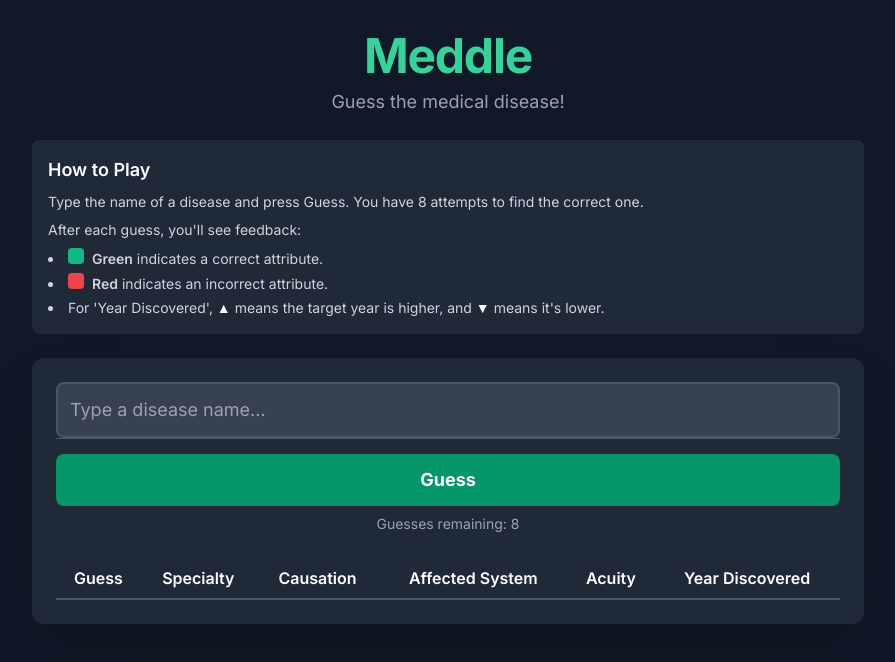
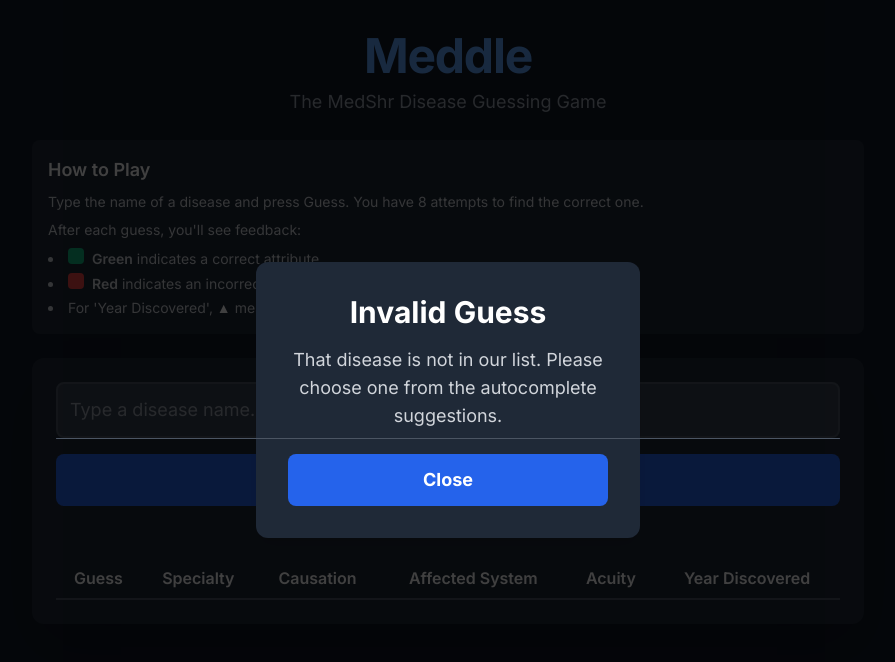
Before and after one commit to medshr/meddle-game, a plain HTML site: page index.html in a window 1280 px wide. Both pictures are taken after a click on the button "Guess". Shown: the whole page, without its empty margins (192-1087 px from the left). Drawn offline with nearby package versions, Linux system fonts and the light colour scheme.

Commit message:
Update index.html

```diff
--- a/index.html
+++ b/index.html
@@ -33,7 +33,7 @@
             background-color: #374151; /* gray-700 */
         }
         .autocomplete-active {
-            background-color: #4F46E5 !important; /* indigo-600 */
+            background-color: #3B82F6 !important; /* blue-500 */
             color: #ffffff;
         }
         .feedback-cell {
@@ -49,8 +49,8 @@
     <div class="container mx-auto p-4 md:p-8 max-w-4xl">
         <!-- Header -->
         <header class="text-center mb-6">
-            <h1 class="text-4xl md:text-5xl font-bold tracking-tight text-emerald-400">Meddle</h1>
-            <p class="text-lg text-gray-400 mt-2">Guess the medical disease!</p>
+            <h1 class="text-4xl md:text-5xl font-bold tracking-tight text-blue-400">Meddle</h1>
+            <p class="text-lg text-gray-400 mt-2">The MedShr Disease Guessing Game</p>
         </header>
 
         <!-- Game Instructions -->
@@ -69,10 +69,10 @@
         <main id="game-board" class="bg-gray-800 p-6 rounded-xl shadow-2xl">
             <!-- Input Form -->
             <div class="relative mb-4">
-                <input type="text" id="guess-input" placeholder="Type a disease name..." class="w-full bg-gray-700 border-2 border-gray-600 rounded-lg p-3 text-lg focus:outline-none focus:ring-2 focus:ring-emerald-500 focus:border-transparent transition">
+                <input type="text" id="guess-input" placeholder="Type a disease name..." class="w-full bg-gray-700 border-2 border-gray-600 rounded-lg p-3 text-lg focus:outline-none focus:ring-2 focus:ring-blue-500 focus:border-transparent transition">
                 <div id="autocomplete-list" class="autocomplete-items rounded-b-lg"></div>
             </div>
-            <button id="guess-button" class="w-full bg-emerald-600 hover:bg-emerald-700 text-white font-bold py-3 px-4 rounded-lg text-lg transition duration-300 ease-in-out transform hover:scale-105">Guess</button>
+            <button id="guess-button" class="w-full bg-blue-600 hover:bg-blue-700 text-white font-bold py-3 px-4 rounded-lg text-lg transition duration-300 ease-in-out transform hover:scale-105">Guess</button>
             <p class="text-center text-gray-400 mt-2 text-sm">Guesses remaining: <span id="guesses-left">8</span></p>
 
             <!-- Guesses Table -->
@@ -100,7 +100,7 @@
             <div class="bg-gray-800 rounded-xl p-8 text-center max-w-sm w-full shadow-lg transform transition-all scale-95 opacity-0" id="modal-content">
                 <h2 id="modal-title" class="text-3xl font-bold mb-4"></h2>
                 <p id="modal-body" class="text-lg text-gray-300 mb-6"></p>
-                <button id="play-again-button" class="w-full bg-emerald-600 hover:bg-emerald-700 text-white font-bold py-3 px-4 rounded-lg text-lg transition duration-300">Play Again</button>
+                <button id="play-again-button" class="w-full bg-blue-600 hover:bg-blue-700 text-white font-bold py-3 px-4 rounded-lg text-lg transition duration-300">Play Again</button>
             </div>
         </div>
 
@@ -122,7 +122,21 @@
             { name: "Epilepsy", specialty: "Neurology", causation: "Neurological", system: "Nervous", acuity: "Chronic", year: 1700 }, // Approximation
             { name: "Cystic Fibrosis", specialty: "Genetics", causation: "Genetic", system: "Respiratory", acuity: "Chronic", year: 1938 },
             { name: "Multiple Sclerosis", specialty: "Neurology", causation: "Autoimmune", system: "Nervous", acuity: "Chronic", year: 1868 },
-            { name: "Crohn's Disease", specialty: "Gastroenterology", causation: "Inflammatory", system: "Digestive", acuity: "Chronic", year: 1932 }
+            { name: "Crohn's Disease", specialty: "Gastroenterology", causation: "Inflammatory", system: "Digestive", acuity: "Chronic", year: 1932 },
+            { name: "Gout", specialty: "Rheumatology", causation: "Metabolic", system: "Skeletal", acuity: "Acute", year: 1683 },
+            { name: "Psoriasis", specialty: "Dermatology", causation: "Autoimmune", system: "Integumentary", acuity: "Chronic", year: 1841 },
+            { name: "COVID-19", specialty: "Infectious Disease", causation: "Viral", system: "Respiratory", acuity: "Acute", year: 2019 },
+            { name: "Lupus", specialty: "Rheumatology", causation: "Autoimmune", system: "Multisystem", acuity: "Chronic", year: 1828 },
+            { name: "Endometriosis", specialty: "Gynecology", causation: "Hormonal", system: "Reproductive", acuity: "Chronic", year: 1860 },
+            { name: "Schizophrenia", specialty: "Psychiatry", causation: "Neuropsychiatric", system: "Nervous", acuity: "Chronic", year: 1887 },
+            { name: "Myocardial Infarction", specialty: "Cardiology", causation: "Ischemic", system: "Circulatory", acuity: "Acute", year: 1912 },
+            { name: "Peptic Ulcer Disease", specialty: "Gastroenterology", causation: "Bacterial", system: "Digestive", acuity: "Chronic", year: 1982 },
+            { name: "Sickle Cell Anemia", specialty: "Hematology", causation: "Genetic", system: "Circulatory", acuity: "Chronic", year: 1910 },
+            { name: "Graves' Disease", specialty: "Endocrinology", causation: "Autoimmune", system: "Endocrine", acuity: "Chronic", year: 1835 },
+            { name: "Celiac Disease", specialty: "Gastroenterology", causation: "Autoimmune", system: "Digestive", acuity: "Chronic", year: 1888 },
+            { name: "Poliomyelitis", specialty: "Infectious Disease", causation: "Viral", system: "Nervous", acuity: "Acute", year: 1789 },
+            { name: "Measles", specialty: "Infectious Disease", causation: "Viral", system: "Multisystem", acuity: "Acute", year: 900 },
+            { name: "Huntington's Disease", specialty: "Neurology", causation: "Genetic", system: "Nervous", acuity: "Chronic", year: 1872 }
         ];
 
         const MAX_GUESSES = 8;
@@ -165,7 +179,8 @@
             const guessedDisease = diseases.find(d => d.name.toLowerCase() === guessName.toLowerCase());
 
             if (!guessedDisease) {
-                alert("Invalid disease name. Please select from the list.");
+                // We'll use a custom modal instead of alert
+                showModal("Invalid Guess", "That disease is not in our list. Please choose one from the autocomplete suggestions.", true);
                 return;
             }
 
@@ -213,19 +228,36 @@
             guessButton.disabled = true;
 
             if (isWin) {
-                showModal("You got it!", `The disease was <strong class="text-emerald-400">${targetDisease.name}</strong>.`);
+                showModal("You got it!", `The disease was <strong class="text-blue-400">${targetDisease.name}</strong>.`);
             } else {
-                showModal("Game Over!", `The correct disease was <strong class="text-emerald-400">${targetDisease.name}</strong>.`);
+                showModal("Game Over!", `The correct disease was <strong class="text-blue-400">${targetDisease.name}</strong>.`);
             }
         }
 
-        function showModal(title, body) {
+        function showModal(title, body, isWarning = false) {
             modalTitle.textContent = title;
             modalBody.innerHTML = body;
+
+            // Change button text for warnings
+            if(isWarning) {
+                playAgainButton.textContent = "Close";
+            } else {
+                playAgainButton.textContent = "Play Again";
+            }
+
             modal.classList.remove('hidden');
             setTimeout(() => {
                 modalContent.classList.remove('scale-95', 'opacity-0');
             }, 10);
+
+            // Temporarily replace play again listener with a simple close listener
+             const newPlayAgainButton = playAgainButton.cloneNode(true);
+             playAgainButton.parentNode.replaceChild(newPlayAgainButton, playAgainButton);
+             if(isWarning) {
+                newPlayAgainButton.addEventListener('click', hideModal, { once: true });
+             } else {
+                newPlayAgainButton.addEventListener('click', initializeGame);
+             }
         }
 
         function hideModal() {
@@ -267,7 +299,7 @@
                 handleGuess();
             }
         });
-        playAgainButton.addEventListener('click', initializeGame);
+        document.getElementById('play-again-button').addEventListener('click', initializeGame);
         guessInput.addEventListener('input', handleAutocomplete);
         document.addEventListener('click', (e) => {
             if (e.target !== guessInput) {
```
